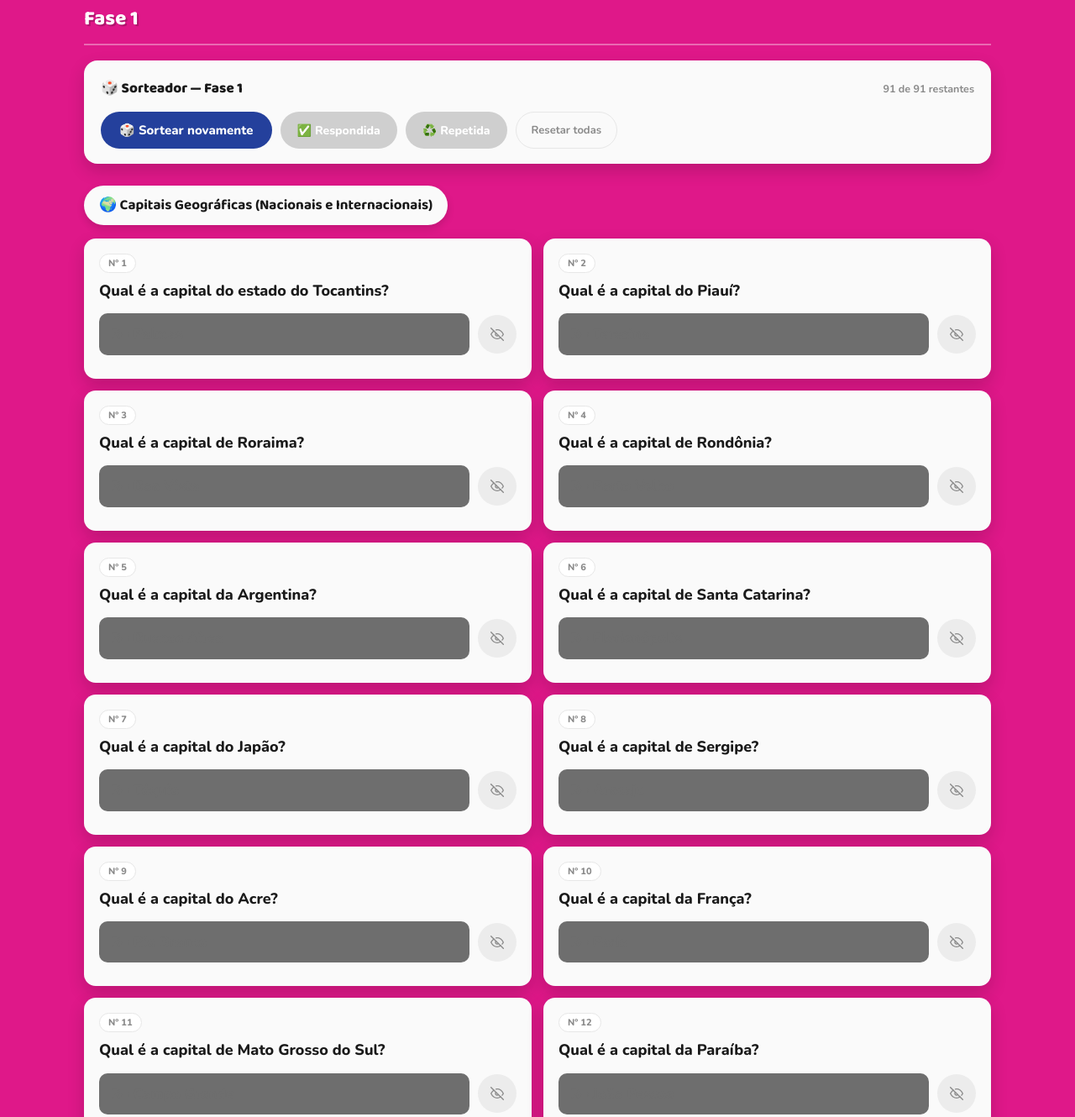
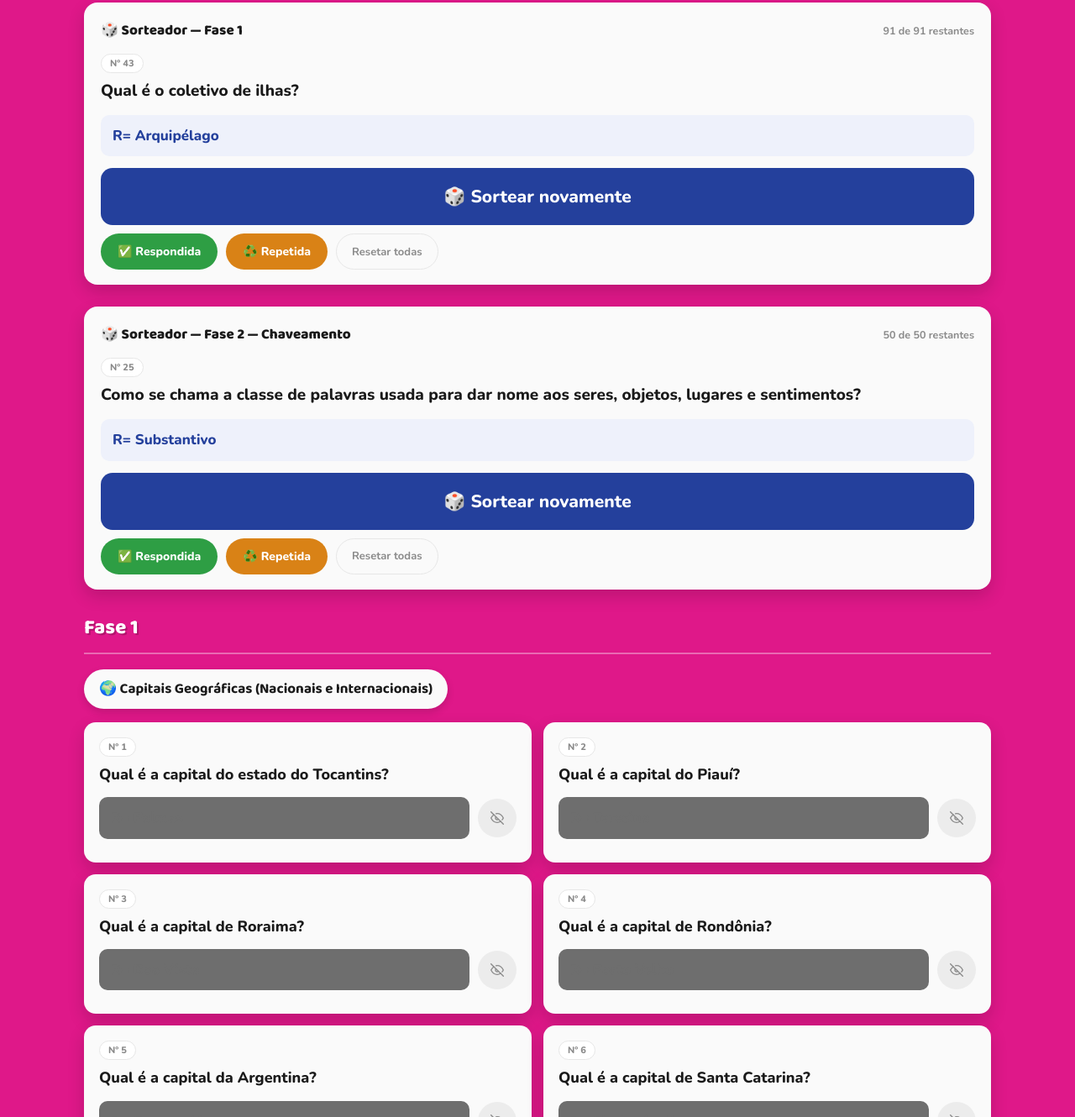
Before and after one commit to pvlservicos-collab/escolas, a website: page perguntas.html in a window 1280 px wide. Shown: the part 178-1508 px from the top of the page at 84% size. Drawn offline with nearby package versions, Linux system fonts and the light colour scheme.

Commit message:
Perguntas: sorteadores empilhados no topo, sem repetir categoria seguida
Os 2 sorteadores (Fase 1 e Fase 2) agora ficam juntos, antes de qualquer
lista de perguntas. Cada um já sorteia uma pergunta ao carregar a página,
mostra a resposta direto (sem o botão de olho) e evita cair 2x seguidas na
mesma categoria. Botão "Sortear novamente" bem maior, ocupando a linha
inteira.

```diff
--- a/perguntas.html
+++ b/perguntas.html
@@ -222,19 +222,31 @@
   .sorteador-acoes { display: flex; gap: 10px; flex-wrap: wrap; }
 
   .botao-sortear {
+    flex: 1 1 100%;
     font-family: inherit;
-    font-size: 15px;
+    font-size: 21px;
     font-weight: 800;
     color: #fff;
     background: var(--azul);
     border: none;
-    border-radius: 999px;
-    padding: 12px 22px;
+    border-radius: 14px;
+    padding: 20px 22px;
     cursor: pointer;
     transition: transform 0.12s ease, background 0.18s ease;
   }
   .botao-sortear:hover { background: var(--azul-2); }
-  .botao-sortear:active { transform: scale(0.96); }
+  .botao-sortear:active { transform: scale(0.97); }
+
+  .sorteador-resposta {
+    border-radius: 10px;
+    padding: 13px 14px;
+    background: #eef1fb;
+    font-size: 17px;
+    font-weight: 800;
+    line-height: 1.4;
+    color: var(--azul);
+    margin: 0 0 14px;
+  }
 
   .botao-respondida,
   .botao-repetida {
@@ -560,7 +572,7 @@
     faseObj.categorias.forEach((cat) => {
       cat.perguntas.forEach(([pergunta, resposta]) => {
         numero++;
-        faseObj.pool.push({ pergunta, resposta, numero, estado: null, cardEl: null, faseObj });
+        faseObj.pool.push({ pergunta, resposta, numero, categoria: cat.titulo, estado: null, cardEl: null, faseObj });
       });
     });
   });
@@ -601,29 +613,14 @@
     const perguntaEl = document.createElement("p");
     perguntaEl.className = "sorteador-pergunta";
 
-    const respostaWrap = document.createElement("div");
-    respostaWrap.className = "resposta";
-    const caixa = document.createElement("div");
-    caixa.className = "resposta-caixa";
-    const respostaSpan = document.createElement("span");
-    caixa.appendChild(respostaSpan);
-    const botaoOlho = document.createElement("button");
-    botaoOlho.type = "button";
-    botaoOlho.className = "botao-olho-resposta";
-    botaoOlho.innerHTML = ICONE_OLHO_FECHADO;
-    botaoOlho.title = "Revelar resposta";
-    botaoOlho.onclick = () => {
-      const revelada = caixa.classList.toggle("revelada");
-      botaoOlho.innerHTML = revelada ? ICONE_OLHO_ABERTO : ICONE_OLHO_FECHADO;
-      botaoOlho.title = revelada ? "Ocultar resposta" : "Revelar resposta";
-    };
-    respostaWrap.append(caixa, botaoOlho);
+    const respostaEl = document.createElement("p");
+    respostaEl.className = "sorteador-resposta";
 
     const tag = document.createElement("p");
     tag.className = "tag-status";
     tag.hidden = true;
 
-    resultado.append(numeroEl, perguntaEl, respostaWrap, tag);
+    resultado.append(numeroEl, perguntaEl, respostaEl, tag);
 
     const aviso = document.createElement("p");
     aviso.className = "sorteador-aviso";
@@ -653,6 +650,7 @@
     acoes.append(botaoSortear, botaoRespondida, botaoRepetida, botaoResetar);
 
     let atual = null;
+    let ultimaCategoria = null;
 
     function atualizarContagem() {
       const restantes = faseObj.pool.filter((p) => !p.estado).length;
@@ -677,14 +675,17 @@
         return;
       }
       aviso.hidden = true;
-      atual = disponiveis[Math.floor(Math.random() * disponiveis.length)];
+
+      // Evita categoria repetida (ex: 2 de "Plurais" seguidas) — só cai na mesma
+      // categoria de novo se não sobrar mais nenhuma pergunta de outra.
+      const semCategoriaRepetida = disponiveis.filter((p) => p.categoria !== ultimaCategoria);
+      const candidatas = semCategoriaRepetida.length ? semCategoriaRepetida : disponiveis;
+      atual = candidatas[Math.floor(Math.random() * candidatas.length)];
+      ultimaCategoria = atual.categoria;
 
       numeroEl.textContent = "Nº " + atual.numero;
       perguntaEl.textContent = atual.pergunta;
-      respostaSpan.textContent = "R= " + atual.resposta;
-      caixa.classList.remove("revelada");
-      botaoOlho.innerHTML = ICONE_OLHO_FECHADO;
-      botaoOlho.title = "Revelar resposta";
+      respostaEl.textContent = "R= " + atual.resposta;
       atualizarTagResultado();
       resultado.hidden = false;
       botaoRespondida.disabled = false;
@@ -722,6 +723,7 @@
 
     atualizarContagem();
     box.append(cabecalho, resultado, aviso, acoes);
+    sortear(); // já mostra uma pergunta sorteada assim que a página carrega
     return box;
   }
 
@@ -781,13 +783,15 @@
 
   function montarPagina() {
     const raiz = document.getElementById("conteudo");
+
+    // Os 2 sorteadores ficam juntos, empilhados, antes de qualquer lista de perguntas.
+    DADOS.forEach((faseObj) => raiz.appendChild(criarSorteador(faseObj)));
+
     DADOS.forEach((faseObj) => {
       const h2 = document.createElement("h2");
       h2.className = "fase-titulo";
       h2.textContent = faseObj.fase;
       raiz.appendChild(h2);
-
-      raiz.appendChild(criarSorteador(faseObj));
 
       let poolIdx = 0;
       faseObj.categorias.forEach((cat) => {
```
